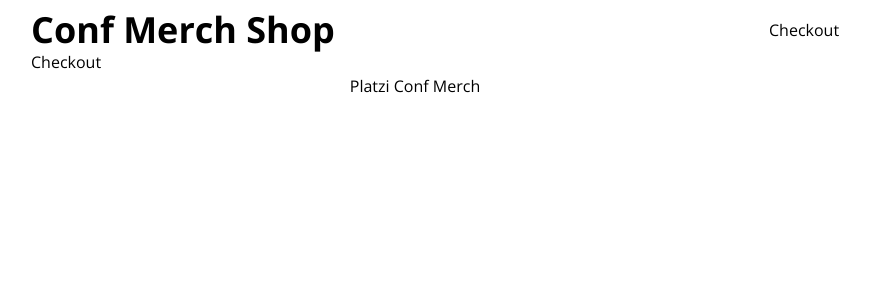
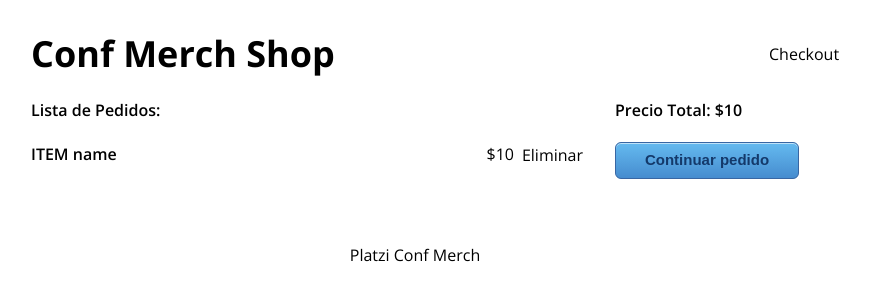
Before and after one commit to Leninner/conf-merch-shop, a React (Vite) app: page /checkout in a window 1280 px wide. Shown: the top 300 px of the page, without its empty margins (225-1095 px from the left). Built offline with nearby package versions, Linux system fonts and the light colour scheme.

Commit message:
Added checkout styles

```diff
--- a/src/components/Header.jsx
+++ b/src/components/Header.jsx
@@ -2,7 +2,7 @@ import React from 'react';
 
 export const Header = () => {
   return (
-    <header className='flex justify-between'>
+    <header className='flex justify-between my-6'>
       <h1 className='text-4xl font-bold'>Conf Merch Shop</h1>
       <div className='flex items-center justify-evenly justify-items-center w-[30px] ml-[0.5em]'>Checkout</div>
     </header>
--- a/src/containers/Checkout.jsx
+++ b/src/containers/Checkout.jsx
@@ -1,5 +1,33 @@
-import React from 'react';
+export const Checkout = () => {
+  return (
+    <section className='grid grid-cols-[3fr_1fr] gap-8 pb-[4em] gap-y-[40rem]'>
+      <div className='Checkout-content'>
+        <h3 className='mb-5 font-semibold'>Lista de Pedidos:</h3>
 
-export const Checkout = () => {
-  return <h1>Checkout</h1>;
+        <div className='flex items-center justify-between mt-[10px]'>
+          <div className='flex items-center justify-between w-full border-b border-white'>
+            <h4 className='m-0 font-semibold'>ITEM name</h4>
+            <span>$10</span>
+          </div>
+
+          <button type='button' className='ml-2 bg-transparent border-none outline-none'>
+            Eliminar
+          </button>
+        </div>
+      </div>
+
+      <div className='Checkout-sidebar'>
+        <h3 className='mb-5 font-semibold'>Precio Total: $10</h3>
+        <button
+          type='button'
+          className='shadow-[inset_0px_1px_0px_0px_#bee2f9] bg-[linear-gradient(to_bottom,_#63b8ee_5%,_#468ccf_100%)] bg-[#63b8ee] rounded-md border border-[#3866a3] inline-block text-[#14396a] font-[Arial] text-[15px] font-bold px-6 py-[6px] no-underline w-full outline-none'>
+          Continuar pedido
+        </button>
+      </div>
+    </section>
+  );
 };
+
+// margin: 0 0 0 10px;
+// color: rgba(0,0,0,0.4);
+// cursor: pointer;
```
